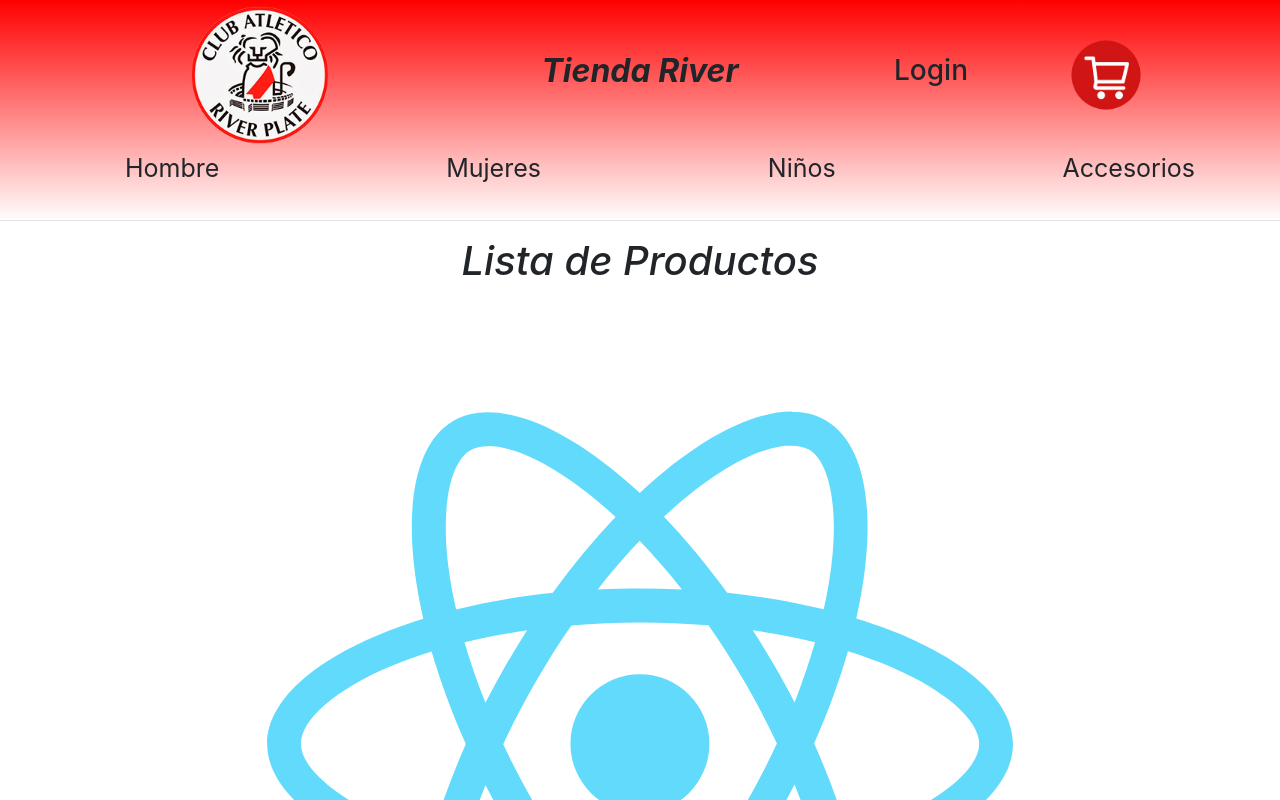
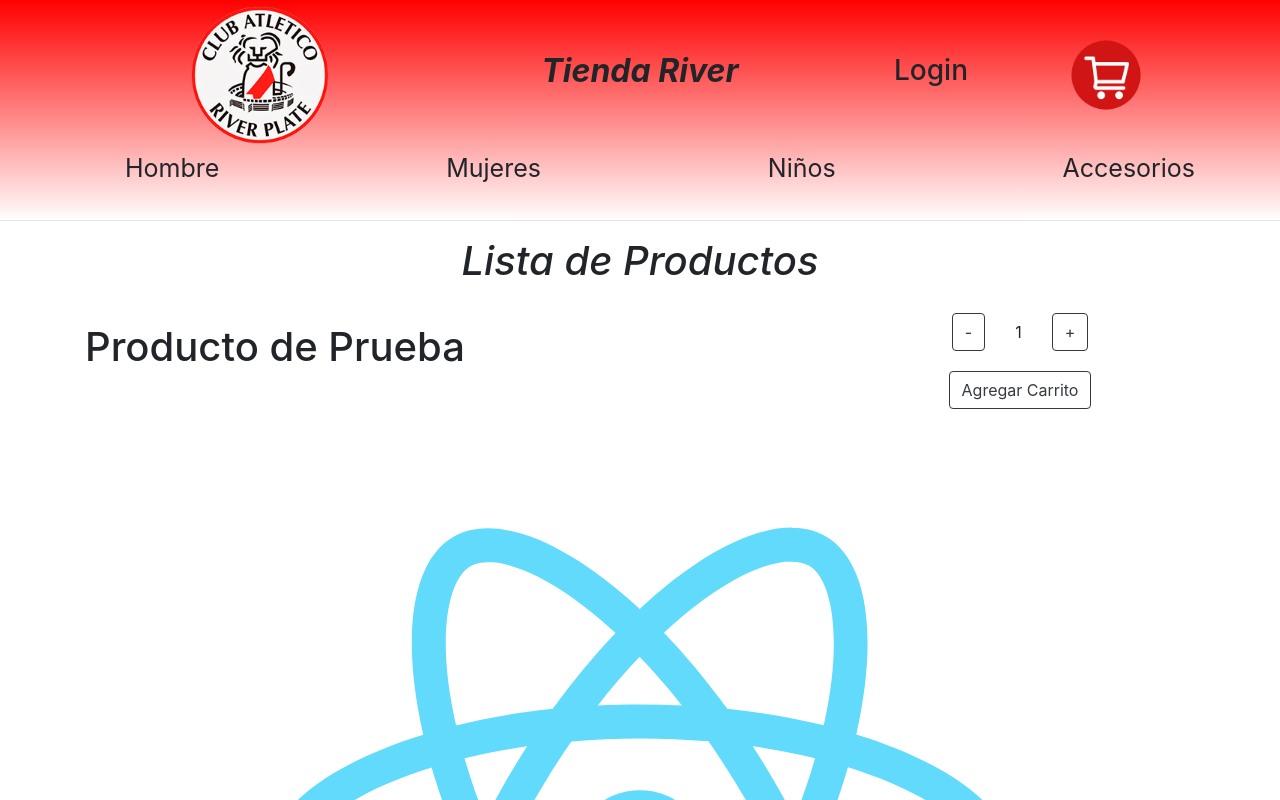
Before and after one commit to GonzaNoir/proyectoTiendaRiver-Noir, a React (Create React App) app: page / in a window 1280 px wide. Shown: the top 800 px of the page. Built offline with nearby package versions, Linux system fonts and the light colour scheme.

Commit message:
creando contador de items

```diff
--- a/src/components/ItemListContainer.js
+++ b/src/components/ItemListContainer.js
@@ -1,9 +1,19 @@
 import '../css/body.css';
+import ItemCount from './ItemCount.js';
 
 export default function ItemListContainer(){
     return(
         <>
-            <h1 className="titulosBody"><em>Lista de Productos</em></h1>
+            <div className="container">
+                <div className="row">
+                    <h1 className="titulosBody col-lg-12"><em>Lista de Productos</em></h1>
+                </div>
+                <div className="row">
+                    <h1 className="col-lg-8 productosFlex">Producto de Prueba</h1>
+                    <ItemCount stock={10} initial={1}/>
+                </div>
+
+            </div>
         </>
     )
 }
--- a/src/components/itemCount.js
+++ b/src/components/itemCount.js
@@ -0,0 +1,36 @@
+import { useState } from 'react';
+import '../css/body.css';
+
+export default function ItemCount(props){
+
+    const [cantProductos, setCantProductos] = useState(1);
+
+    const sumarProductos = () =>{
+        if (cantProductos < props.stock){
+            setCantProductos(cantProductos + 1);
+        }
+
+    }
+
+    const agregarCarrito = () =>{
+        console.log(`Se agrego al carrito ${cantProductos} productos.`);
+    }
+
+    const restarProductos = () =>{
+        if(cantProductos > props.initial){
+            setCantProductos(cantProductos - 1);
+        }
+
+    }
+
+    return(
+        <div className="col-lg-4 contenedorContador">
+            <div className="contadorItems">
+                <button type="button" className="btn btn-outline-dark" onClick={restarProductos}>-</button>
+                <span className="spanContador">{cantProductos}</span>
+                <button type="button" className="btn btn-outline-dark" onClick={sumarProductos}>+</button>
+            </div>
+            <button type="button" className="btn btn-outline-dark" onClick={agregarCarrito}>Agregar Carrito</button>
+        </div>
+    )
+}
--- a/src/css/body.css
+++ b/src/css/body.css
@@ -1,3 +1,30 @@
 .titulosBody{
     text-align: center;
 }
+
+.contadorItems{
+    display: flex;
+    flex-direction: row;
+    justify-content: space-between;
+    align-items: center;
+    padding: 20px;
+}
+
+.contenedorContador{
+    display: flex;
+    flex-direction: column;
+    justify-content: space-between;
+    align-items: center;
+}
+
+.spanContador{
+    padding-left: 30px;
+    padding-right: 30px;
+}
+
+.productosFlex{
+    display: flex;
+    flex-direction: row;
+    justify-content: start;
+    align-items: center;
+}
```
